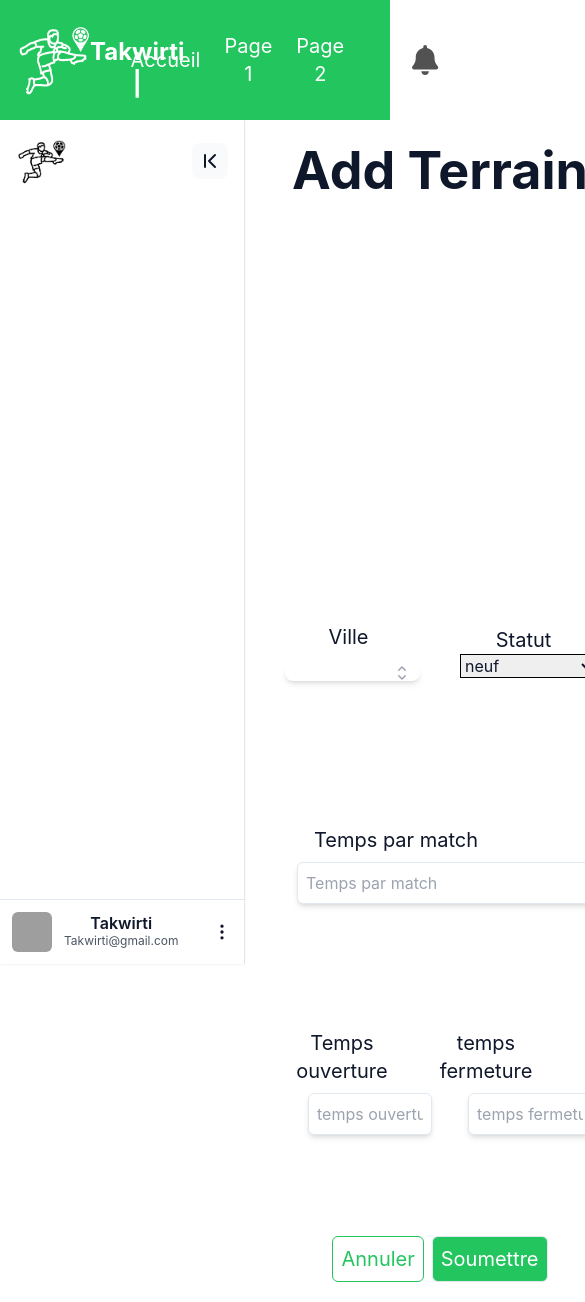
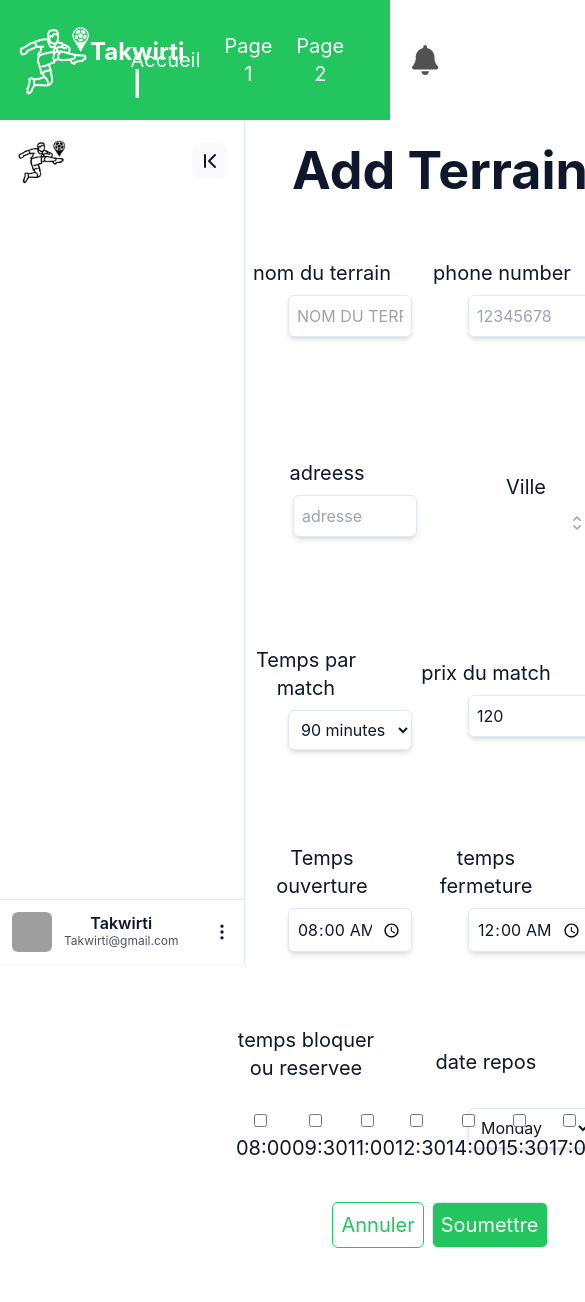
Before and after one commit to Zouaoui-Montassar/Takwirti, a React (Create React App) app in the folder frontend/: page /addterrain in a window 390 px wide. Shown: the top 1302 px of the page, 585 px wide, since content can reach past the window. After the commit the page ends 1268 px from the top, so only its background shows below. Built offline with nearby package versions, Linux system fonts and the light colour scheme; grey boxes are pictures that could not be loaded.

Commit message:
interface add terrain

```diff
--- a/frontend/src/components/AddTerrain.jsx
+++ b/frontend/src/components/AddTerrain.jsx
@@ -1,10 +1,11 @@
 import React from 'react';
-import { Fragment, useState } from 'react';
+import { Fragment, useState, useEffect } from 'react';
 import NavBar from './NavBar copy';
 import SideBar from './SideBar';
 import { Listbox, Transition } from '@headlessui/react';
 import { CheckIcon, ChevronUpDownIcon } from '@heroicons/react/20/solid';
 import Dailog from './Dailog';
+import TimeList from './TimeList';
 
 const ville = [
   { name: 'Tunis' },
@@ -23,6 +24,19 @@ const links = [
 const AddTerrain = () => {
   const [selected, setSelected] = useState(ville);
   const [show, setShow] = useState(false);
+  const [ouverture, setOuverture] = useState('08:00');
+  const [fermeture, setFermeture] = useState('00:00');
+  const [data, setData] = useState(90);
+
+
+  useEffect(() => {
+    setData(data);
+  }, [data]);
+
+  const handleDurationChange = (e) => {
+    setData(parseInt(e.target.value));
+    console.log(data);
+  };
 
   const showDialog = () => {
     if (show) {
@@ -40,20 +54,51 @@ const AddTerrain = () => {
         <div className='p-5  w-full h-full'>
           <h1 className='bold-52'>Add Terrain</h1>
           <form action='get'>
-            <div className='w-full h-[300px] items-center justify-center flex flex-row '>
-              {/* Vos éléments de formulaire */}
+            <div className='w-full h-[200px] items-center justify-center flex flex-row '>
+              <div className='flex flex-col m-5 w-[40%]'>
+                <h3 className='text-bold text-xl relative right-7'>nom du terrain</h3>
+                <input
+                  className='border b-2  m-2 bg-white shadow-md  w-200 p-2 rounded-md'
+                  type='text'
+                  placeholder='NOM DU TERRAIN'
+                />
+              </div>
+              <div className='flex flex-col m-5 w-[40%]'>
+                <h3 className='text-bold text-xl relative right-7'>
+                  phone number
+                </h3>
+                <input
+                  className='border b-2  m-2 bg-white shadow-md  w-200 p-2 rounded-md'
+                  type='phone'
+                  placeholder='12345678'
+                />
+              </div>
             </div>
 
-            <div className='w-full h-[300px] flex flex-row items-center justify-center'>
+            <div className='w-full h-[200px] flex flex-row items-center justify-center'>
               <div className='flex flex-col w-[40%] m-5'>
-                <h3 className='text-bold text-xl relative right-1'>Ville</h3>
-                <div className='bg-white'>
+                <h3 className='text-bold text-xl relative right-7'>
+                  adreess
+                </h3>
+                <input
+                  className='border b-2  m-2 bg-white shadow-md  w-200 p-2 rounded-md'
+                  type='text'
+                  placeholder='adresse'
+                />
+              </div>
+              <div className='flex flex-col w-[40%] m-5'>
+                <h3 className='text-bold text-xl relative right-1'>
+                  Ville
+                </h3>
                 <Listbox value={selected} onChange={setSelected}>
-                    <div className='relative mt-1'>
-                      <Listbox.Button className='relative w-full cursor-default rounded-lg bg-white py-2 pl-3 pr-10 text-left shadow-md focus:outline-none focus-visible:border-indigo-500 focus-visible:ring-2 focus-visible:ring-white/75 focus-visible:ring-offset-2 focus-visible:ring-offset-orange-300 sm:text-sm'>
-                        <span className='block truncate'>{selected?.name}</span>
+                  <div className='relative mt-1 bg-white'>
+                    <Listbox.Button className='relative w-full h-full cursor-default rounded-md bg-transparent py-2 pl-3 pr-10 text-left focus:outline-none focus-visible:border-indigo-500 focus-visible:ring-2 focus-visible:ring-white/75 focus-visible:ring-offset-2 focus-visible:ring-offset-orange-300 sm:text-sm'>
+                      <span className='block truncate'>{selected.name}</span>
                       <span className='pointer-events-none absolute inset-y-0 right-0 flex items-center pr-2'>
-                          <ChevronUpDownIcon className='h-5 w-5 text-gray-400' aria-hidden='true' />
+                        <ChevronUpDownIcon
+                          className='h-5 w-5 text-gray-400'
+                          aria-hidden='true'
+                        />
                       </span>
                     </Listbox.Button>
                     <Transition.Child
@@ -75,77 +120,127 @@ const AddTerrain = () => {
                           >
                             {({ selected }) => (
                               <>
-                                  <span className={`block truncate ${selected ? 'font-medium' : 'font-normal'}`}>
+                                <span
+                                  className={`block truncate ${
+                                    selected ? 'font-medium' : 'font-normal'
+                                  }`}
+                                >
                                   {ville1.name}
                                 </span>
                                 {selected ? (
-                                    <span className='absolute inset-y-0 left-0 flex items-center pl-3 text-white'>
-                                      <CheckIcon className='h-5 w-5' aria-hidden='true' />
+                                  <span
+                                    className='absolute inset-y-0 left-0 flex items-center pl-3 text-white'
+                                  >
+                                    <CheckIcon
+                                      className='h-5 w-5'
+                                      aria-hidden='true'
+                                    />
                                   </span>
                                 ) : null}
                               </>
                             )}
                           </Listbox.Option>
                         ))}
-                          <Listbox.Option
-                            className={({ active }) =>
-                              `relative cursor-default select-none py-2 pl-10 pr-4 ${
-                                active ? 'bg-green-500 text-white' : 'text-gray-900'
-                              }`
-                            }
-                            key={1}
-                            onClick={() => showDialog()} // Appeler la fonction showDialog
-                          >
-                            ajouter une ville
-                          </Listbox.Option>
                       </Listbox.Options>
                     </Transition.Child>
-                      {show && <Dailog />}
-
                   </div>
                 </Listbox>
               </div>
             </div>
-
-            <div className='flex flex-col w-[40%] m-5'>
-               <h3 className='text-bold text-xl relative right-1'>Statut</h3>
-               <select className='w-full border border-black' name="select" id="/">
-                 <option value="1">neuf</option>
-                 <option value="2">ancien</option>
+            <div className='w-full h-[200px] flex flex-row items-center justify-center '>
+              <div className='flex flex-col m-5 w-[40%]'>
+                <h3 className='text-bold text-xl relative right-11'>
+                  Temps par match
+                </h3>
+                <select
+                  className='border b-2  m-2 bg-white shadow-md  w-200 p-2 rounded-md'
+                  value={data}
+                  onChange={handleDurationChange}
+                >
+                  <option value={60}>60 minutes</option>
+                  <option value={75}>75 minutes</option>
+                  <option value={90}>90 minutes</option>
+                  <option value={120}>120 minutes</option>
+                </select>
+              </div>
+              <div className='flex flex-col m-5 w-[40%]'>
+                <h3 className='text-bold text-xl relative right-11'>
+                  prix du match
+                </h3>
+                <input
+                  className='border b-2  m-2 bg-white shadow-md  w-200 p-2 rounded-md'
+                  type='number'
+                  defaultValue={120}
+                />
+              </div>
+            </div>
+          <div className='w-full h-[200px] items-center justify-center flex flex-row '>
+            <div className='flex flex-col m-5 w-[40%]'>
+                <h3 className='text-bold text-xl relative right-7'>
+                  Temps ouverture
+                </h3>
+                <input
+                  className='border b-2  m-2 bg-white shadow-md  w-200 p-2 rounded-md'
+                  type='time'
+                  step="60"
+                  defaultValue={ouverture}
+                  onChange={(e) => setOuverture(e.target.value)}
+                />
+              </div>
+            <div className='flex flex-col m-5 w-[40%]'>
+              <h3 className='text-bold text-xl relative right-11'>
+                temps fermeture
+              </h3>
+              <input
+                className='border b-2  m-2 bg-white shadow-md  w-200 p-2 rounded-md'
+                type='time'
+                step="60"
+                defaultValue={fermeture}
+                onChange={(e) => setFermeture(e.target.value)}
+              />
+            </div>
+          </div>
+          <div className='w-full h-[200px] items-center justify-center flex flex-row '>
+            <div className='flex flex-col m-5 w-[40%]'>
+              <h3 className='text-bold text-xl relative right-11'>
+                temps bloquer ou reservee
+              </h3>
+              <br />
+              <TimeList start={ouverture} end={fermeture} step={data} label="Time Slots:"/>
+            </div>
+            <div className='flex flex-col m-5 w-[40%]'>
+              <h3 className='text-bold text-xl relative right-11'>
+                date repos
+              </h3>
+              <br />
+              <select
+                  className='border b-2  m-2 bg-white shadow-md  w-200 p-2 rounded-md'
+                  value={data}
+                  onChange={handleDurationChange}
+                >
+                  <option value={"Monday"}>Monday</option>
+                  <option value={"tuesday"}>tuesday</option>
+                  <option value={"wednesday"}>wednesday</option>
+                  <option value={"thursday"}>thursday</option>
+                  <option value={"friday"}>friday</option>
+                  <option value={"saturday"}>saturday</option>
+                  <option value={"sunday"}>sunday</option>
+                  <option value={"none"}>none</option>
                 </select>
             </div>
           </div>
-
-        <div className=' m-6 flex flex-col'>
-        <h3 className='text-bold text-xl relative right-11'>Temps par match</h3>
-        <input className='border b-2  m-2 bg-white shadow-md p-2 rounded-md w-full' type='text' placeholder='Temps par match'/>
-        </div>
-
-        <div className='w-full h-[300px] items-center justify-center flex flex-row '>
-
-        <div className='flex flex-col m-5 w-[40%]'>
-        <h3 className='text-bold text-xl relative right-7'>Temps ouverture</h3>
-        <input className='border b-2  m-2 bg-white shadow-md  w-200 p-2 rounded-md' type='text' placeholder='temps ouverture'/>
-        </div>
-
-        <div className='flex flex-col w-[40%]'>
-        <h3 className='text-bold text-xl relative right-11'>temps fermeture</h3>
-        <input className='border b-2  m-2 bg-white shadow-md w-200 p-2 rounded-md' type='text' placeholder='temps fermeture'/>
+        </form>
+        <div className='flex flex-row items-center justify-center space-x-2'>
+          <button className='border border-green-500 text-green-500 p-2 rounded-md text-xl' >
+            Annuler
+          </button>
+          <button className='p-2 border bg-green-500 text-white rounded-md text-xl'>
+            Soumettre
+          </button>
         </div>
 
       </div>
-      </form>
-      <div className='flex flex-row items-center justify-center space-x-2'>
-        <button className='border border-green-500 text-green-500 p-2 rounded-md text-xl' >Annuler</button>
-        <button className='p-2 border bg-green-500 text-white rounded-md text-xl'>Soumettre</button>
     </div>
-
-
-
-      </div>
-
-      </div>
-
   </>
 )
 }
--- /dev/null
+++ b/frontend/src/components/TimeList.jsx
@@ -0,0 +1,59 @@
+import { React , useState } from 'react';
+
+const TimeList = ({ start, end, step }) => {
+  const [selectedTimes, setSelectedTimes] = useState([]); // State to keep track of selected times
+  const hs = parseInt(start[0]+start[1])
+  const he = parseInt(end[0]+end[1])
+  start = new Date(`2024-01-01T${start}`);
+  if (hs>=he) {end = new Date(`2024-01-02T${end}`);}
+  else{end = new Date(`2024-01-01T${end}`);}
+  let currentTime = start;
+  const timeList = [];
+
+  // Function to handle the selection of a time
+  const handleTimeSelection = (time) => {
+    // Check if the time is already selected
+    if (selectedTimes.includes(time)) {
+      // If selected, remove it from the selectedTimes array
+      setSelectedTimes(selectedTimes.filter(selectedTime => selectedTime !== time));
+    } else {
+      // If not selected, add it to the selectedTimes array
+      setSelectedTimes([...selectedTimes, time]);
+    }
+  };
+  let count = 0;
+  while (currentTime < end) {
+    const formattedTime = currentTime.toLocaleTimeString('it-IT', {
+      hour12: false,
+      hour: '2-digit',
+      minute: '2-digit',
+    });
+    const isSelected = selectedTimes.includes(formattedTime);
+    timeList.push(
+
+      <div key={formattedTime} className="w-full sm:w-1/2 md:w-1/4 lg:w-1/6 mb-4 lg:mb-0">
+      <label htmlFor={formattedTime} className="block cursor-pointer">
+        <input
+          type="checkbox"
+          id={formattedTime}
+          className="mr-2 cursor-pointer"
+          onChange={() => handleTimeSelection(formattedTime)}
+        />
+        {formattedTime}
+      </label>
+    </div>
+    );
+    count++;
+    // Add a line break after every 6 elements
+    if (count % 6 === 0) {
+      timeList.push(<div key={`break-${count}`} className="flex-wrap" ></div>);
+    }
+    currentTime = new Date(currentTime.getTime() + step * 60000); // Increment by step in milliseconds
+  }
+
+
+
+  return <ul className='flex flex-row text-bold text-xl relative right-11'>{timeList}</ul>;
+};
+
+export default TimeList;
--- a/frontend/src/components/calendar.jsx
+++ b/frontend/src/components/calendar.jsx
@@ -39,7 +39,7 @@ const Calendar = ({ onDateSelect }) => {
       calendar.push(
         <div
           key={day}
-          className={`${classNames} ${date.toDateString() === selectedDate?.toString() && 'bg-primary-50 text-white'}`}
+          className={`${classNames} ${date.toDateString() === selectedDate?.toString() && 'bg-primary-50 text-white '}`}
           onClick={() => {
             if (!isReservationPage) {
               showModal(date.toDateString()); // Show modal if not on reservation page
```
Also changed, not shown: frontend/src/App.js (+2 -6 lines), 2 other files (tests, documents, lock files or other folders). Lines whose indentation alone changed are shown as unchanged.
